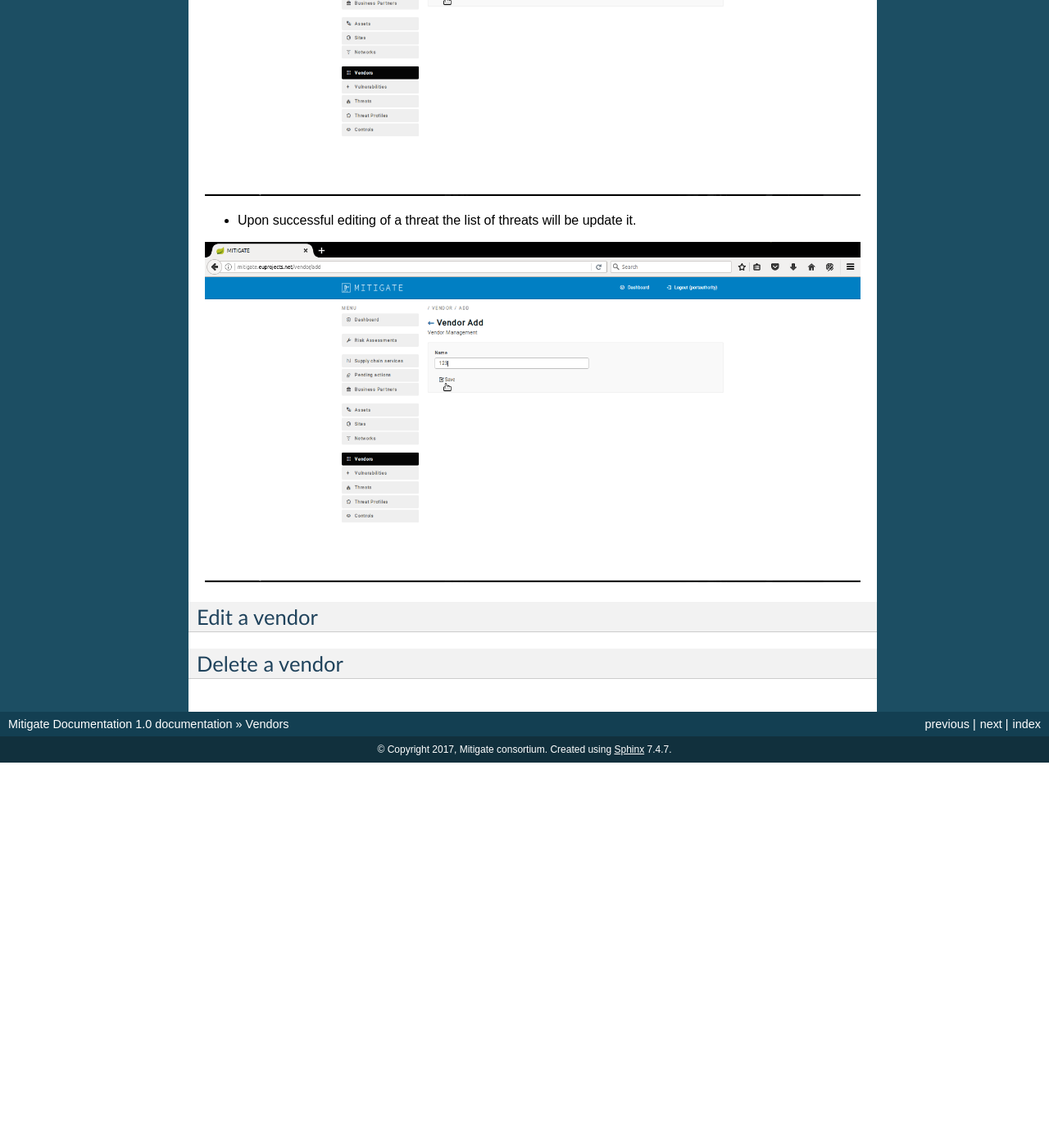
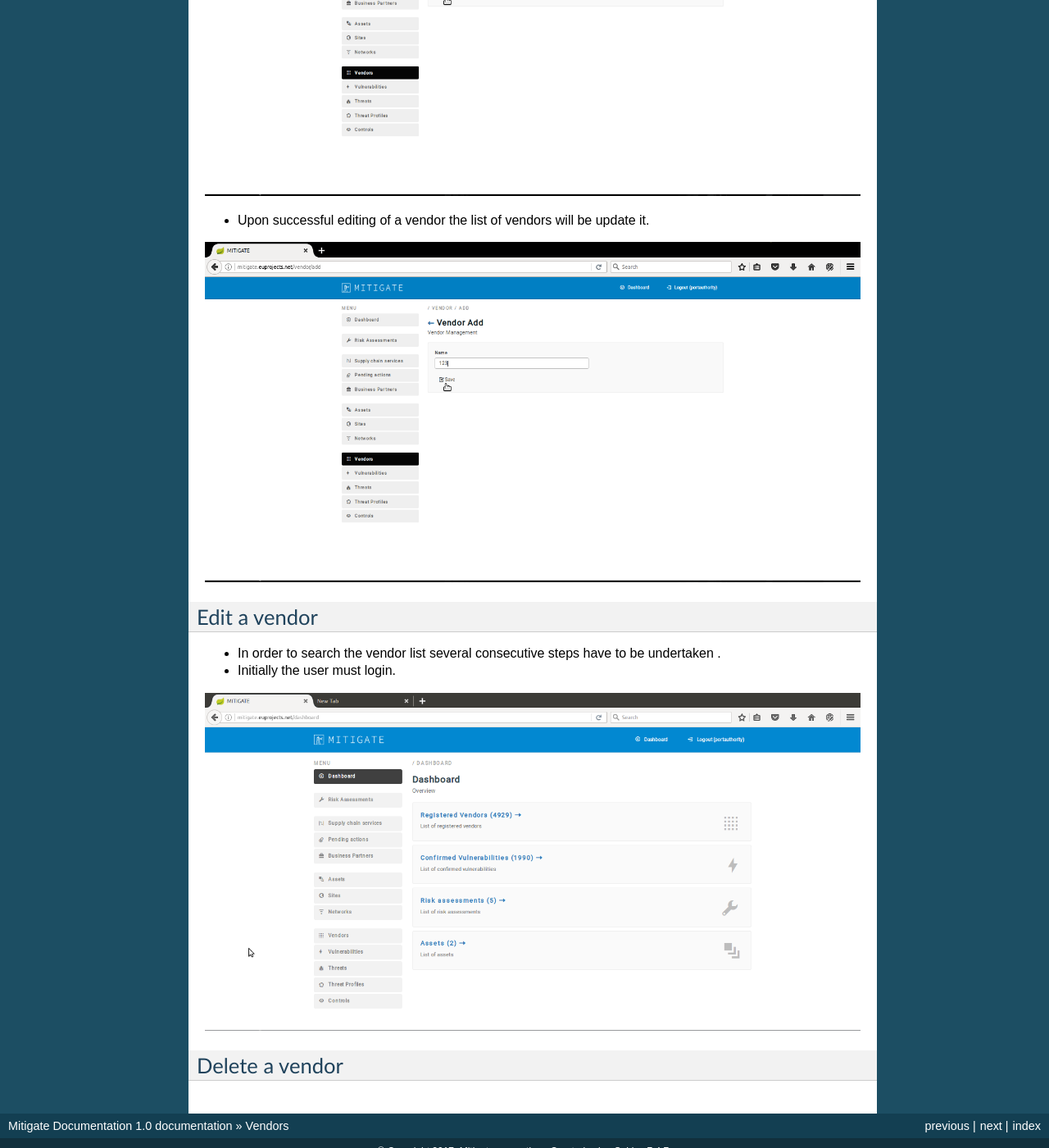
Before and after one commit to singularlogic/mitigate-documentation, a Sphinx documentation site: the page built from docs/e_vendor.rst, in a window 1280 px wide and 1400 px high, scrolled down 4221 px. Shown: the whole window at 82% size. Built offline with Sphinx 7.4.7, drawn with Linux system fonts in a browser that asks for light colours; before the commit the page ends 5151 px from its top, so only the background shows below that.

Commit message:
Update e_vendor.rst

```diff
--- a/docs/e_vendor.rst
+++ b/docs/e_vendor.rst
@@ -46,13 +46,17 @@ Add a vendor
 
 .. image:: assets/ed_v_2.png
 
-- Upon successful editing of a threat the list of threats will be update it.
+- Upon successful editing of a vendor the list of vendors will be update it.
 
 .. image:: assets/ed_v_2.png
 
 Edit a vendor
 ------------
 
+- In order to search the vendor list several consecutive steps have to be undertaken .
+- Initially the user must login.
+
+.. image:: assets/Log_4.png
 
 Delete a vendor
 ------------
```
